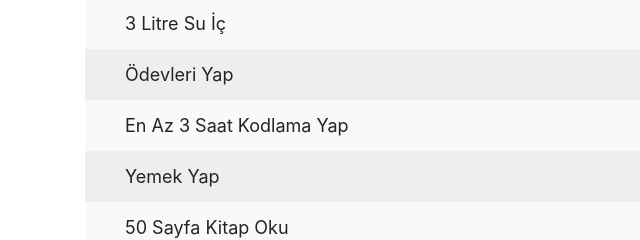
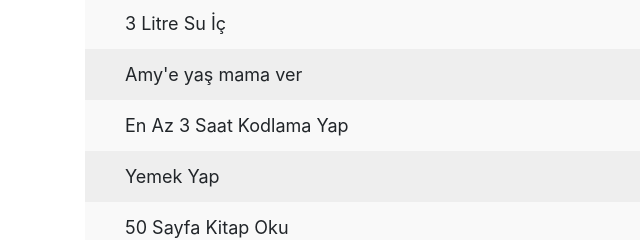
Before and after one commit to furkanpamuk/To-Do-List, a plain HTML site: page index.html in a window 1280 px wide. Shown: the part 456-696 px from the top of the page, 0-640 px from the left. Drawn offline with nearby package versions, Linux system fonts and the light colour scheme.

```diff
--- a/index.html
+++ b/index.html
@@ -80,7 +80,7 @@
 
       <ul id="list">
         <li >3 Litre Su İç <span>X</span></li>
-        <li>Ödevleri Yap <span>X</span></li>
+        <li>Amy'e yaş mama ver <span>X</span></li>
         <li>En Az 3 Saat Kodlama Yap <span>X</span></li>
         <li>Yemek Yap <span>X</span></li>
         <li>50 Sayfa Kitap Oku <span>X</span></li>
--- a/settings.js
+++ b/settings.js
@@ -4,7 +4,6 @@ let allLiDOM = document.querySelectorAll('li')
 let BtnDOM = document.querySelector('#liveToastBtn')
 let ulDOM = document.querySelector('#list')
 let spanDOM = document.querySelectorAll('ul#list>li>span')
-
 
 BtnDOM.addEventListener('onclick', newElement)
 inputDOM.addEventListener('keydown', event => {
```
Also changed, not shown: projectPhotos.png (added), 1 other file.
